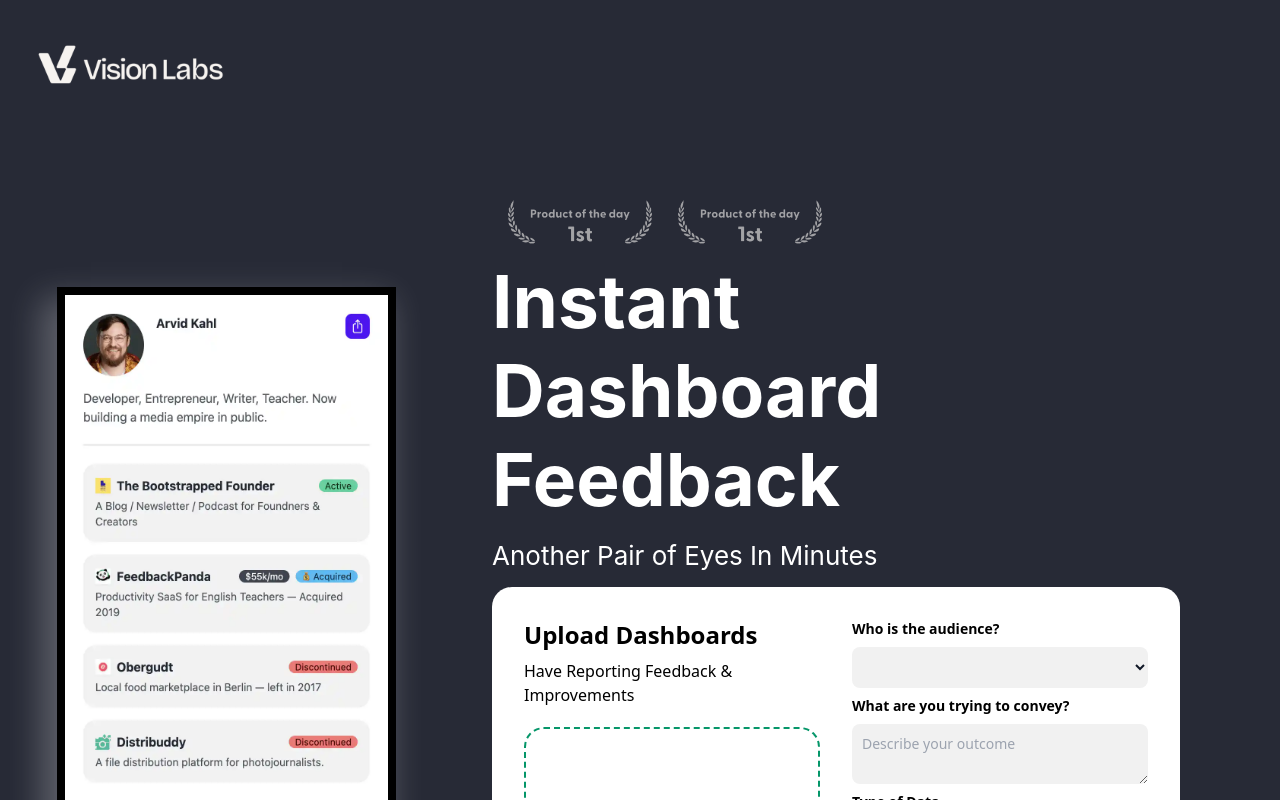
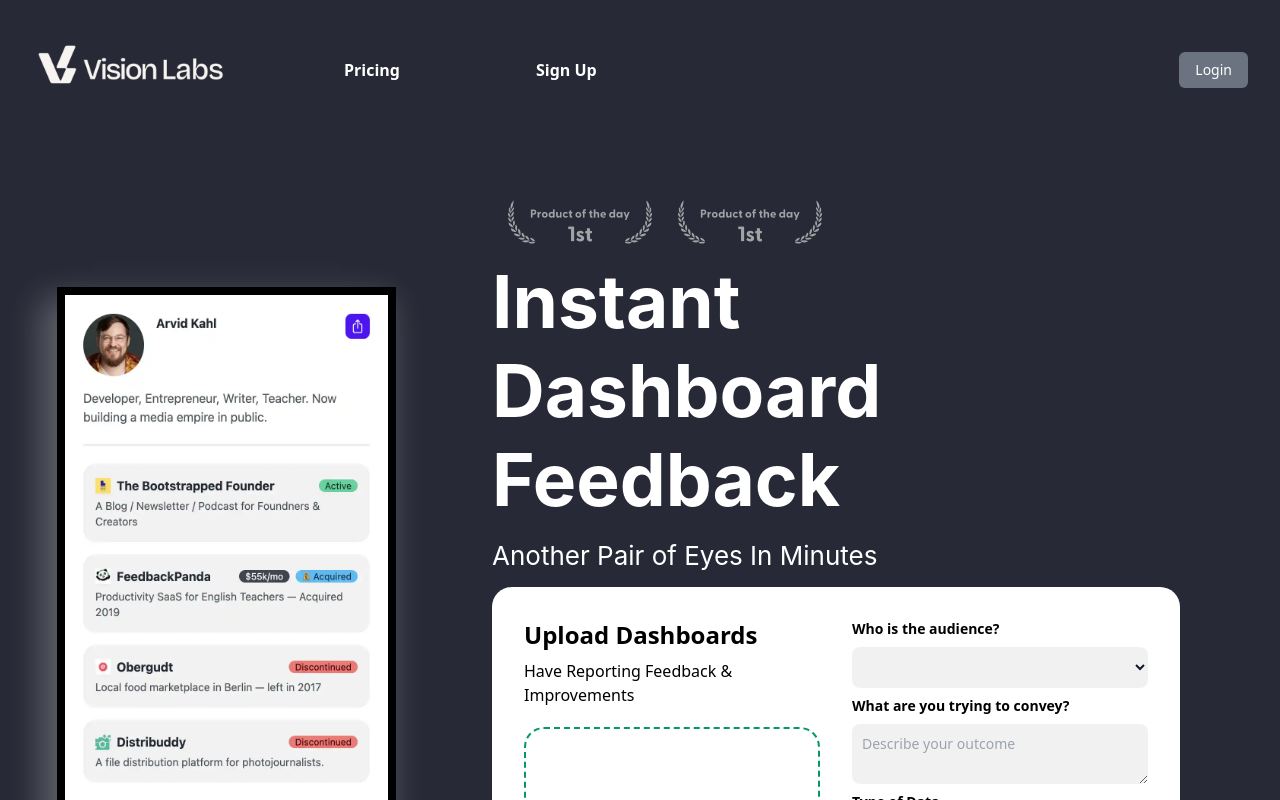
Before and after one commit to IOTdatabox/dashboard-analysis-with-chatgpt-vision, a Next.js app: page / in a window 1280 px wide. Shown: the top 800 px of the page. Built offline with nearby package versions, Linux system fonts and the light colour scheme.

Commit message:
navar issue fixed

```diff
--- a/src/components/Navbar.tsx
+++ b/src/components/Navbar.tsx
@@ -26,7 +26,7 @@
                         className='h-[51px]  w-[192px]'
                       />
                     </div>
-                    {/* <div className='hidden md:block'>
+                    <div className='hidden md:block'>
                       <div className='ml-10 flex items-baseline space-x-4 mt-3'>
                         {navigation.map((item) => (
                           <Link
@@ -39,9 +39,9 @@
                           </Link>
                         ))}
                       </div>
-                    </div> */}
+                    </div>
                   </div>
-                  {/* <div>
+                  <div>
                     <div className='ml-4 flex items-center md:ml-6 mt-3'>
                       <Link
                         href='/'
@@ -50,9 +50,9 @@
                         Login
                       </Link>
                     </div>
-                  </div> */}
+                  </div>
                   <div className='-mr-2 flex md:hidden'>
-                    {/* <Disclosure.Button className='relative inline-flex items-center justify-center rounded-md bg-gray-800 p-2 text-gray-400 hover:bg-gray-700 hover:text-white focus:outline-none focus:ring-2 focus:ring-white focus:ring-offset-2 focus:ring-offset-gray-800'>
+                    <Disclosure.Button className='relative inline-flex items-center justify-center rounded-md bg-gray-800 p-2 text-gray-400 hover:bg-gray-700 hover:text-white focus:outline-none focus:ring-2 focus:ring-white focus:ring-offset-2 focus:ring-offset-gray-800'>
                       <span className='absolute -inset-0.5' />
                       <span className='sr-only'>Open main menu</span>
                       {open ? (
@@ -66,12 +66,12 @@
                           aria-hidden='true'
                         />
                       )}
-                    </Disclosure.Button> */}
+                    </Disclosure.Button>
                   </div>
                 </div>
               </div>
 
-              {/* <Disclosure.Panel className='md:hidden'>
+              <Disclosure.Panel className='md:hidden'>
                 <div className='space-y-1 px-2 pb-3 pt-2 sm:px-3'>
                   {navigation.map((item) => (
                     <Disclosure.Button
@@ -92,7 +92,7 @@
                     </Disclosure.Button>
                   ))}
                 </div>
-              </Disclosure.Panel> */}
+              </Disclosure.Panel>
             </>
           )}
         </Disclosure>
```
